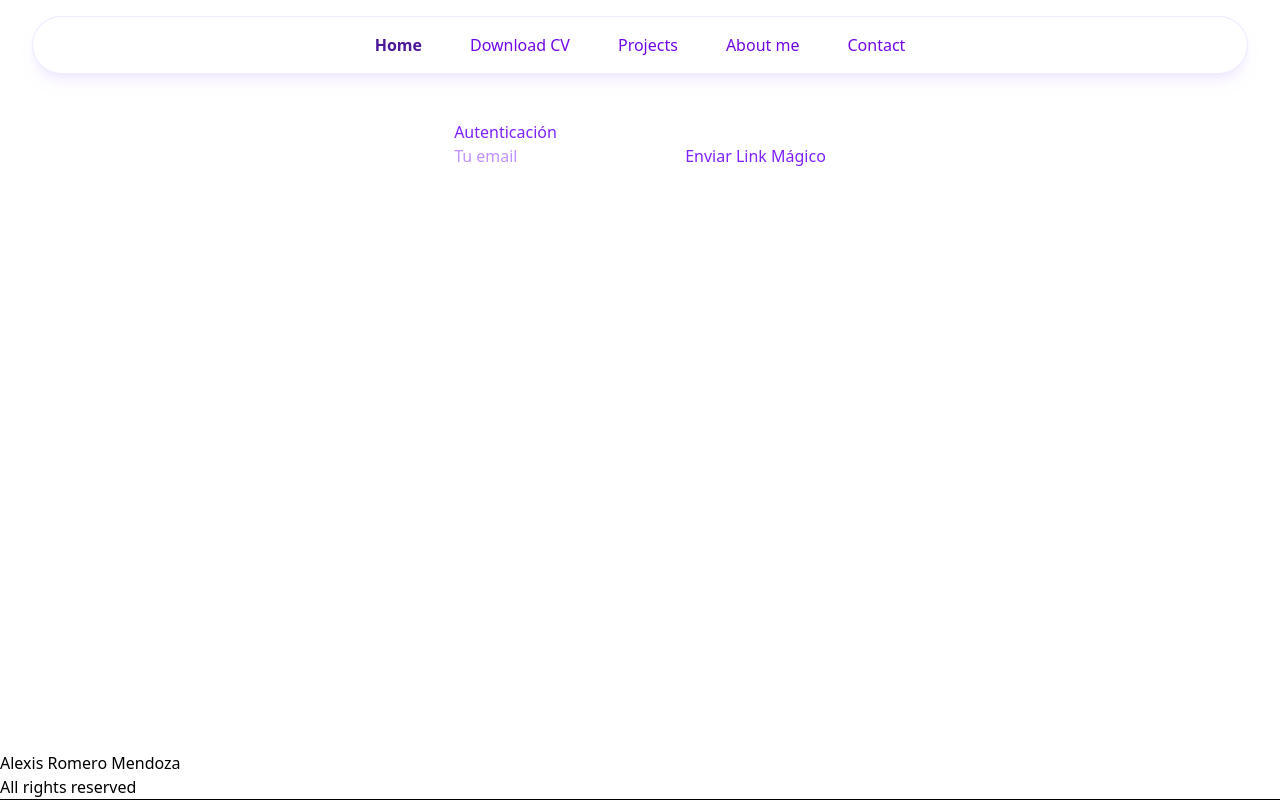
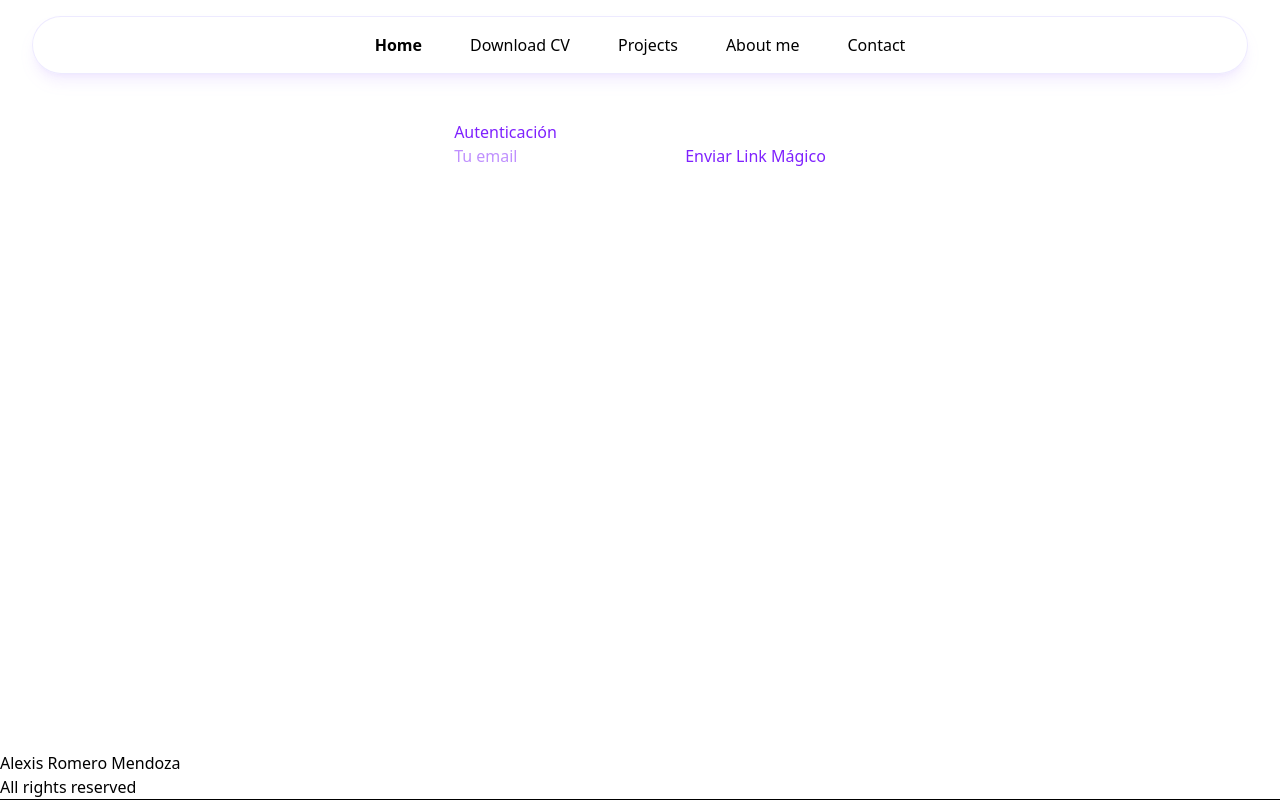
Before and after one commit to arm-code/minimalist-portfolio, a React (Vite) app: page /login in a window 1280 px wide. Built offline with nearby package versions, Linux system fonts and the light colour scheme; no server answers.

Commit message:
feat: routes with Link

```diff
--- a/src/components/NavBar.tsx
+++ b/src/components/NavBar.tsx
@@ -1,3 +1,4 @@
+import { Link } from 'react-router-dom';
 import cv from '../assets/files/alexis_romero_mendoza_CV_2024_ENG4.pdf';
 
 export const NavBar = () => {
@@ -6,12 +7,12 @@ export const NavBar = () => {
       <div className="backdrop-blur-md bg-white/80 border border-violet-200/50 rounded-full mt-4 shadow-lg shadow-violet-500/10">
         <ul className="flex items-center justify-center gap-2 md:gap-6 px-4 py-3 md:py-4">
           <li>
-            <a
-              href='#homePage'
+            <Link
+              to='/home-page'
               className="font-semibold text-sm md:text-base text-violet-900 hover:text-violet-600 transition-colors duration-200 px-3 py-1.5 rounded-full hover:bg-violet-50"
             >
               Home
-            </a>
+            </Link>
           </li>
           <li>
             <a
@@ -23,28 +24,28 @@ export const NavBar = () => {
             </a>
           </li>
           <li>
-            <a
-              href='#projectsPage'
+            <Link
+              to='/projects-page'
               className="text-sm md:text-base text-violet-700 hover:text-violet-600 transition-colors duration-200 px-3 py-1.5 rounded-full hover:bg-violet-50"
             >
               Projects
-            </a>
+            </Link>
           </li>
           <li>
-            <a
-              href='#aboutPage'
+            <Link
+              to='/about-page'
               className="text-sm md:text-base text-violet-700 hover:text-violet-600 transition-colors duration-200 px-3 py-1.5 rounded-full hover:bg-violet-50"
             >
               About me
-            </a>
+            </Link>
           </li>
           <li>
-            <a
-              href='#contactPage'
+            <Link
+              to='/contact-page'
               className="text-sm md:text-base text-violet-700 hover:text-violet-600 transition-colors duration-200 px-3 py-1.5 rounded-full hover:bg-violet-50"
             >
               Contact
-            </a>
+            </Link>
           </li>
         </ul>
       </div>
```
Also changed, not shown: src/routes/public.routes.tsx (+8 -1 lines).
